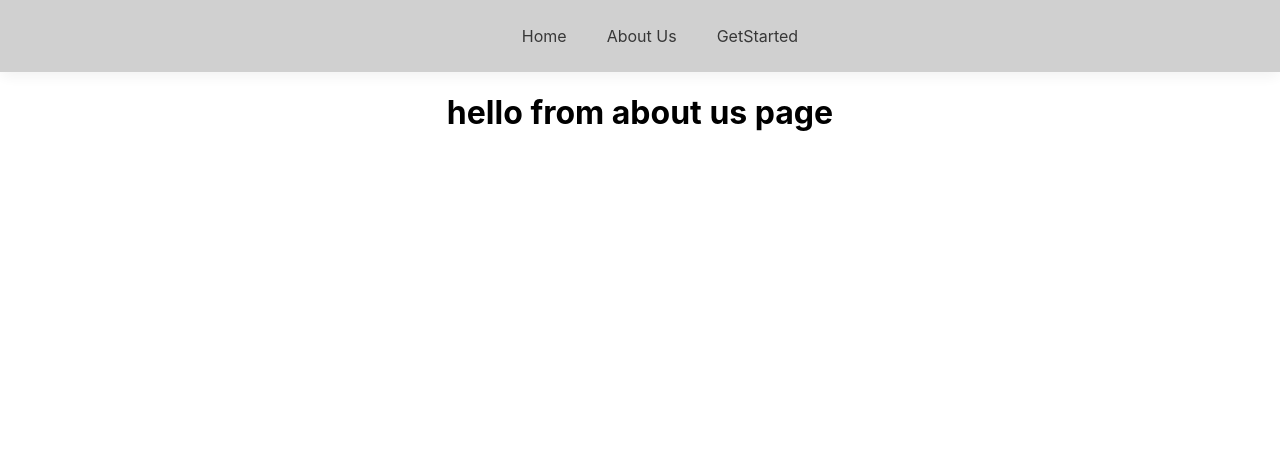
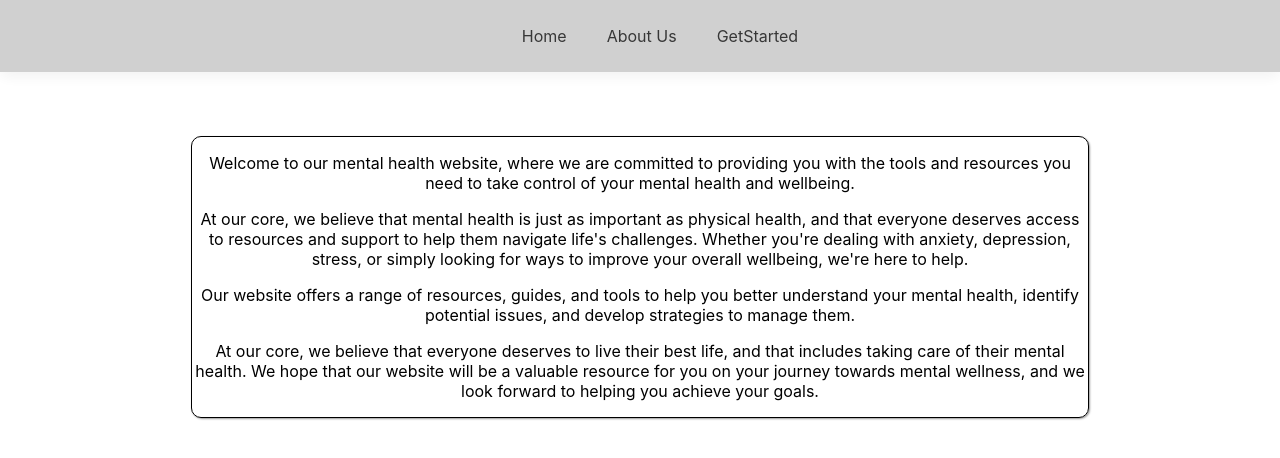
Before and after one commit to daniahih/MentalHealt-App, a React (Create React App) app: page /AboutUs in a window 1280 px wide. Shown: the top 458 px of the page. Built offline with nearby package versions, Linux system fonts and the light colour scheme.

Commit message:
added about us page

```diff
--- /dev/null
+++ b/src/Components/AboutUs.css
@@ -0,0 +1,12 @@
+.aboutUs {
+  border: 1px solid black;
+  border-radius: 10px;
+  box-shadow: 1px 1px 2px rgba(0, 0, 0, 0.4);
+  width: 70%;
+  margin: auto;
+  margin-top: 5%;
+  height: 60%;
+}
+.aboutUs p {
+  font-size: 16px;
+}
--- a/src/Components/AboutUs.jsx
+++ b/src/Components/AboutUs.jsx
@@ -1,7 +1,33 @@
+import "./AboutUs.css";
 export default function AboutUs() {
   return (
     <>
-      <h1>hello from about us page</h1>
+      <div className="aboutUs">
+        <p>
+          Welcome to our mental health website, where we are committed to
+          providing you with the tools and resources you need to take control of
+          your mental health and wellbeing.
+        </p>
+        <p>
+          At our core, we believe that mental health is just as important as
+          physical health, and that everyone deserves access to resources and
+          support to help them navigate life's challenges. Whether you're
+          dealing with anxiety, depression, stress, or simply looking for ways
+          to improve your overall wellbeing, we're here to help.
+        </p>
+        <p>
+          Our website offers a range of resources, guides, and tools to help you
+          better understand your mental health, identify potential issues, and
+          develop strategies to manage them.
+        </p>
+        <p>
+          At our core, we believe that everyone deserves to live their best
+          life, and that includes taking care of their mental health. We hope
+          that our website will be a valuable resource for you on your journey
+          towards mental wellness, and we look forward to helping you achieve
+          your goals.
+        </p>
+      </div>
     </>
   );
 }
```
